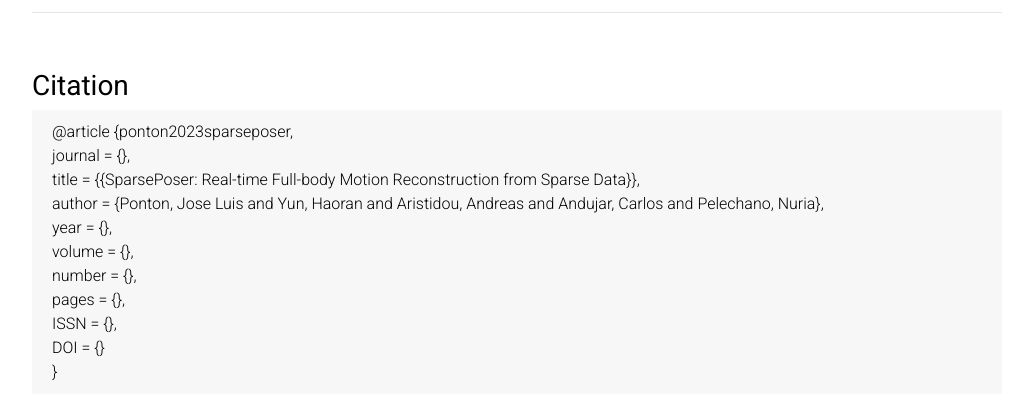
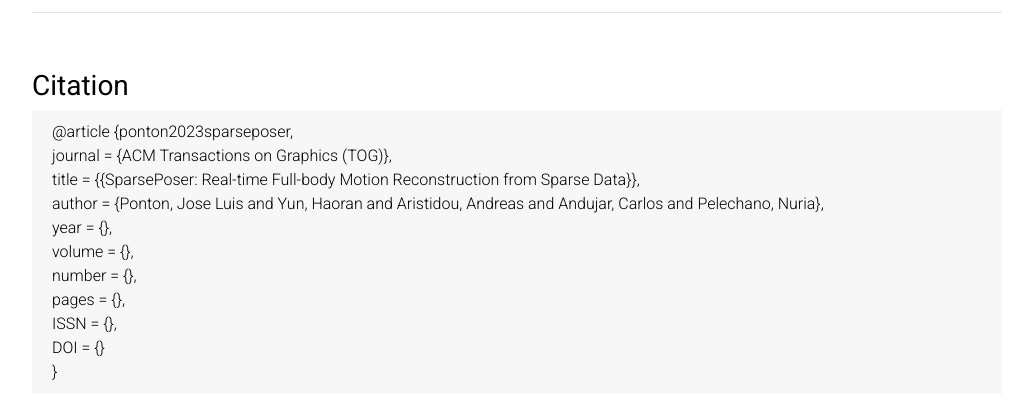
Before and after one commit to UPC-ViRVIG/SparsePoser, a Jekyll site: the page built from docs/_pages/about.md, in a window 1280 px wide and 900 px high, scrolled down 2898 px, cut to the strip 436-856 px from the top of the window. Shown: the whole strip, without its empty margins (123-1156 px from the left). Built offline with Jekyll 4.4.1, drawn with Linux system fonts in a browser that asks for light colours; comment, search, counter and statistics services are not loaded; a style sheet for code colours, icons or effects is not loaded.

Commit message:
update citation

```diff
--- a/docs/_pages/about.md
+++ b/docs/_pages/about.md
@@ -150,7 +150,7 @@
 </b></h3>
 <div style="background-color:rgba(0, 0, 0, 0.03); vertical-align: middle; padding:10px 20px;">
 @article {ponton2023sparseposer, <br>
-	journal = {}, <br>
+	journal = {ACM Transactions on Graphics (TOG)}, <br>
 	{% raw %}
 	title = {{SparsePoser: Real-time Full-body Motion Reconstruction from Sparse Data}}, <br>
 	{% endraw %}
```
Also changed, not shown: README.md.
